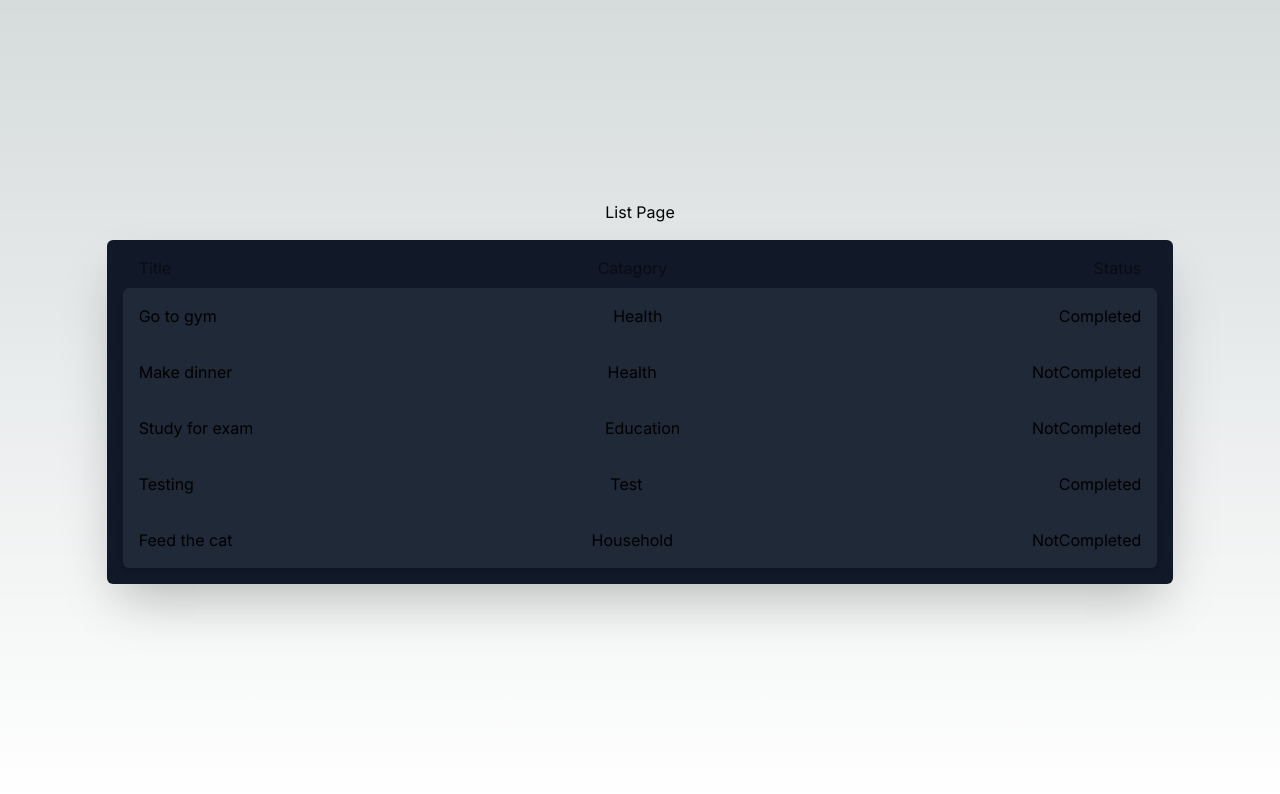
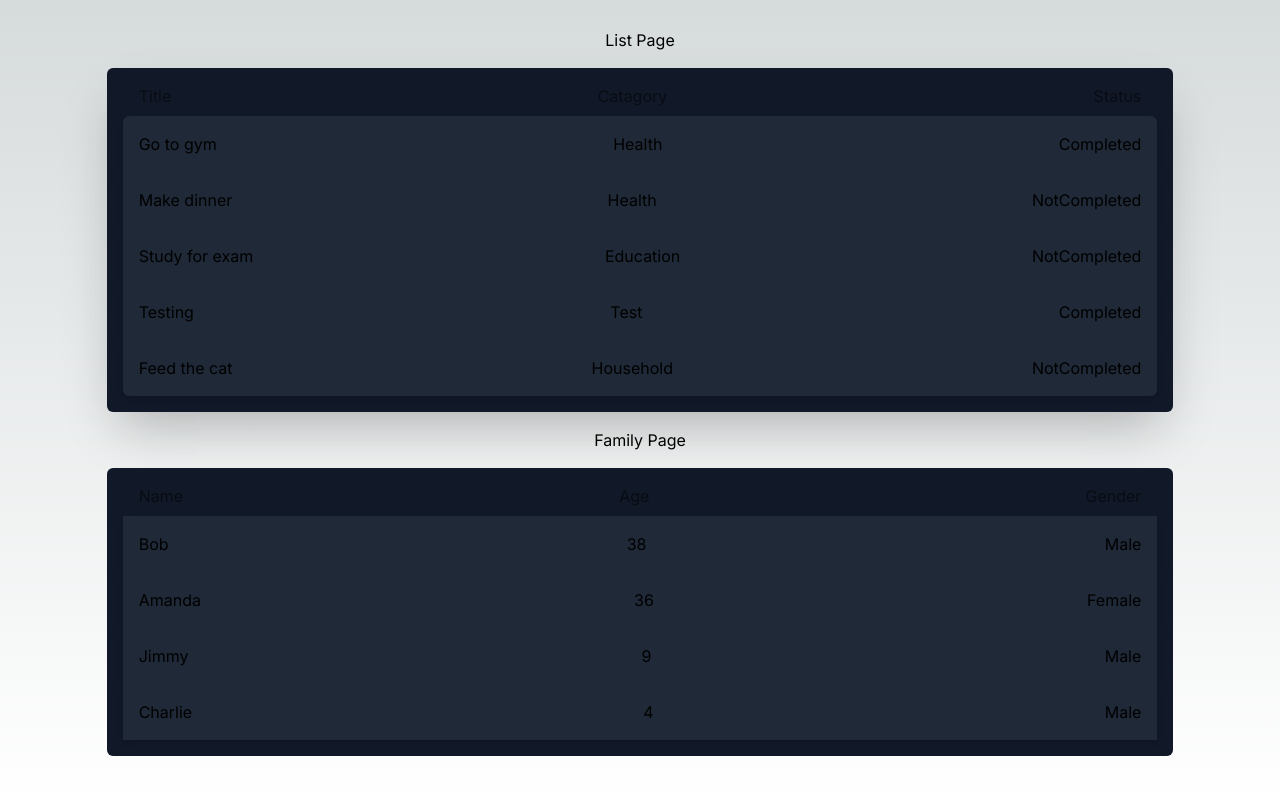
Before and after one commit to BMerullo/typescript-tutorial, a Next.js app in the folder tutorial-1/client/: page / in a window 1280 px wide. Shown: the top 794 px of the page. Built offline with nearby package versions, Linux system fonts and the light colour scheme.

Commit message:
Added new type Family

```diff
--- a/tutorial-1/client/app/page.tsx
+++ b/tutorial-1/client/app/page.tsx
@@ -1,18 +1,25 @@
 "use client"
 
 import type { Todo } from "@/types"
+import type { Family } from "@/types"
 import axios from "axios"
 import { useEffect, useState } from "react"
 
 export default function Home() {
   const [todos, setTodos] = useState<Todo[]>([])
+  const [family, setFamily] = useState<Family[]>([])
   useEffect(() => {
     async function fetchTodos() {
       const response = await axios.get(`/api/todo`)
       setTodos(response.data as Todo[])
     }
+    fetchTodos()
 
-    fetchTodos()
+    async function fetchFamily() {
+      const response = await axios.get(`/api/family`)
+      setFamily(response.data as Family[])
+    }
+    fetchFamily()
   }, [])
   console.log(todos, "HERE ARE MY TODOS")
   return (
@@ -43,6 +50,31 @@ export default function Home() {
           </>
         ))}
       </div>
+      Family Page
+      <div className="flex flex-col w-10/12 bg-gray-900 p-4 rounded-md shadow2xl my-4">
+        <div className="w-full flex justify-between px-4 opacity-50 mb-2">
+          <div>Name</div>
+          <div>Age</div>
+          <div>Gender</div>
+        </div>
+        {family.map((fam, idx) => (
+          <>
+            <div
+              className={`${
+                idx === -1
+                  ? "rounded-t-md"
+                  : family.length === idx
+                  ? "rounded-b-md"
+                  : ""
+              }bg-gray-800 shadow-md hover:bg-gray-700 cursor-pointer flex w-full justify-between p-4`}
+            >
+              <div>{fam.familyName}</div>
+              <div>{fam.familyAge}</div>
+              <div>{fam.familyGender}</div>
+            </div>
+          </>
+        ))}
+      </div>
     </div>
   )
 }
--- /dev/null
+++ b/tutorial-1/client/pages/api/family.ts
@@ -0,0 +1,47 @@
+import { NextApiRequest, NextApiResponse } from "next"
+import type { Family } from "@/types"
+
+export default function handler(req: NextApiRequest, res: NextApiResponse) {
+  switch (req.method) {
+    case "GET":
+      return getFamily(req, res)
+    default:
+      res.status(405).end()
+      break
+  }
+}
+
+const family: Family[] = [
+  {
+    familyId: "1",
+    familyName: "Bob",
+    familyAge: 38,
+    familyGender: "Male",
+  },
+  {
+    familyId: "2",
+    familyName: "Amanda",
+    familyAge: 36,
+    familyGender: "Female",
+  },
+  {
+    familyId: "3",
+    familyName: "Jimmy",
+    familyAge: 9,
+    familyGender: "Male",
+  },
+  {
+    familyId: "4",
+    familyName: "Charlie",
+    familyAge: 4,
+    familyGender: "Male",
+  },
+]
+
+async function getFamily(req: NextApiRequest, res: NextApiResponse) {
+  try {
+    res.status(200).send(family)
+  } catch (error) {
+    res.status(500).json({ message: "Internal Server Error" })
+  }
+}
```
Also changed, not shown: tutorial-1/client/types.ts (+7 -0 lines).
